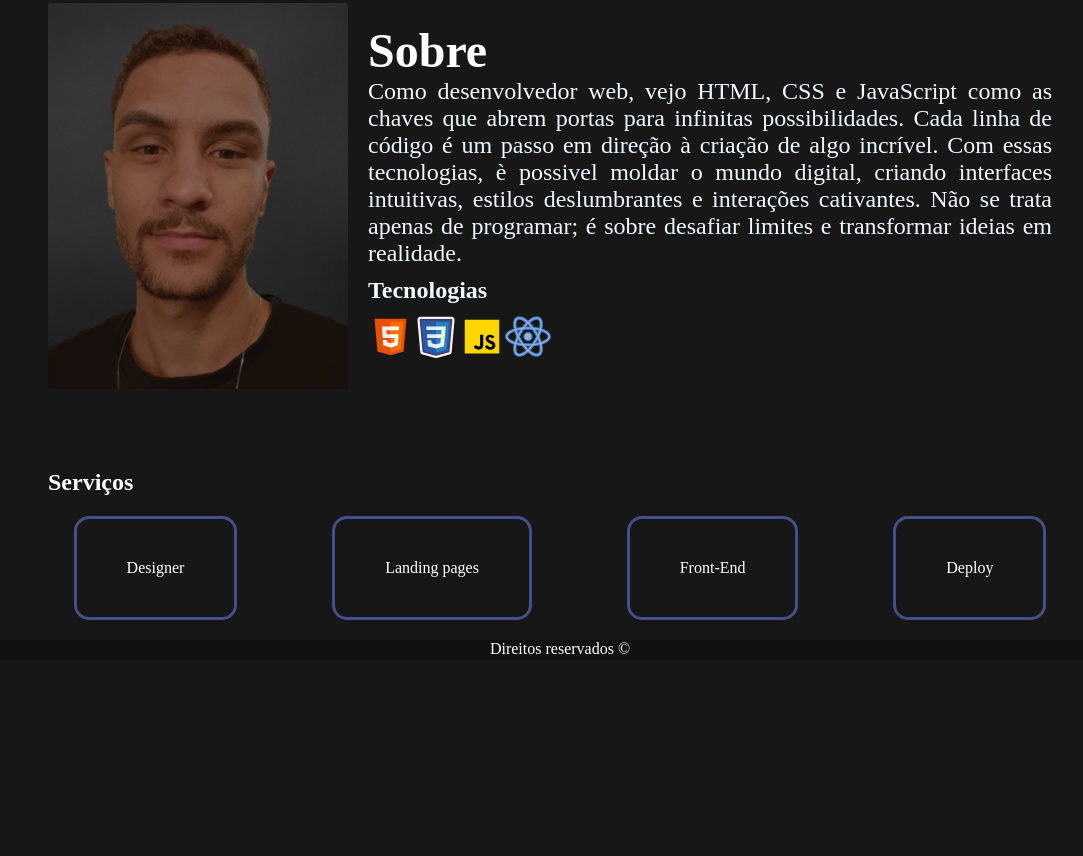
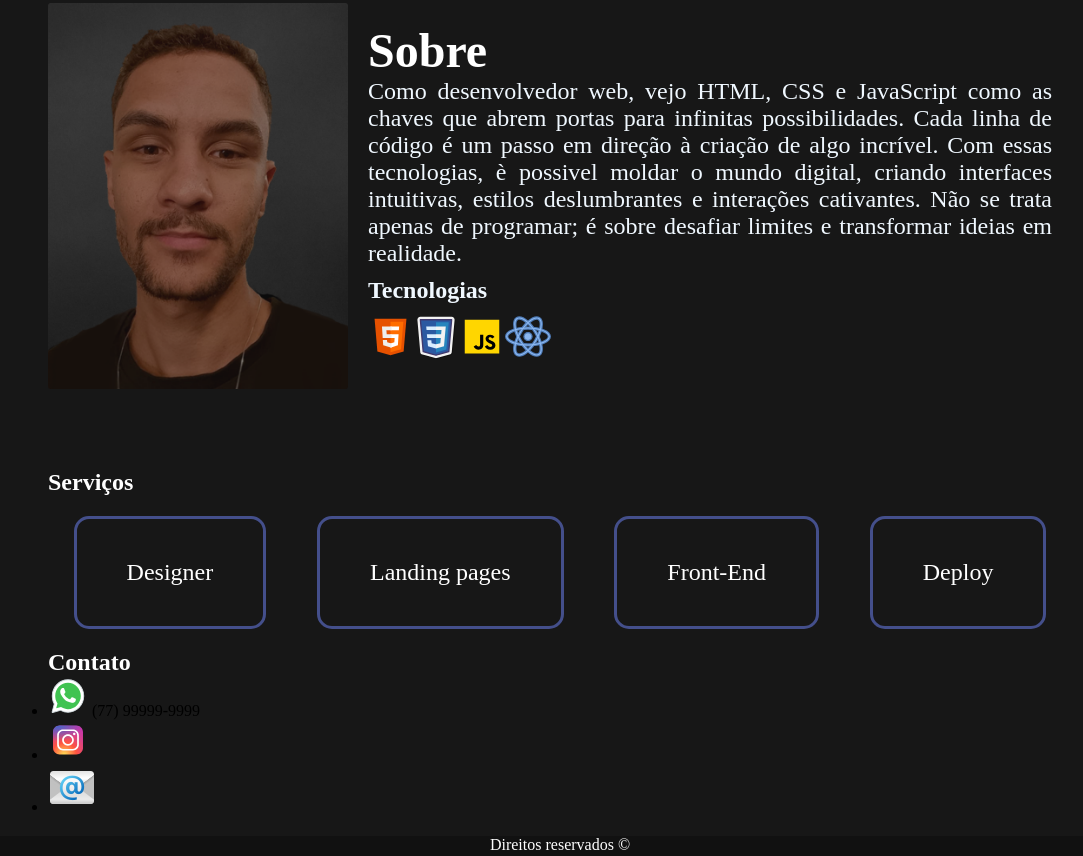
Before and after one commit to cdalves/Portfolio, a plain HTML site: page Index.html in a window 1280 px wide. Shown: the part 417-1273 px from the top of the page, without its empty margins (80-1163 px from the left). Before the commit the page ends 1077 px from the top, so only its background shows below. Drawn offline with Linux system fonts and the light colour scheme.

Commit message:
start contact

```diff
--- a/Index.html
+++ b/Index.html
@@ -29,10 +29,10 @@
                 </p>
                 <h2>Tecnologias</h2>
                 <ul id="tec">
-                    <li><img src="assets/SVGs/HTML.svg" alt=""></li>
-                    <li><img src="assets/SVGs/CSS.svg" alt=""></li>
-                    <li><img src="assets/SVGs/Java Script.svg" alt=""></li>
-                    <li><img src="assets/SVGs/React.svg" alt=""></li>
+                    <li><img src="assets/icons/HTML.svg" alt=""></li>
+                    <li><img src="assets/icons/CSS.svg" alt=""></li>
+                    <li><img src="assets/icons/Java Script.svg" alt=""></li>
+                    <li><img src="assets/icons/React.svg" alt=""></li>
 
                 </ul>
             </div>
@@ -47,6 +47,18 @@
                 <li>Deploy</li>
             </ul>
         </section>
+
+        <section id="contact">
+            <h1>Contato</h1>
+            <ul id="">
+                <li>
+                    <img src="assets/icons/WhatsApp.svg" alt="">
+                    <span>(77) 99999-9999</span>
+                </li>
+                <li><img src="assets/icons/Instagram.svg" alt=""></li>
+                <li><img src="assets/icons/mail.png" alt=""></li>
+            </ul>
+        </section>
     </div>
     <footer>
         <p>Direitos reservados ©</p>
--- a/Style.css
+++ b/Style.css
@@ -100,6 +100,7 @@ header{
     padding: 40px 50px;
     border-radius: 15px;
     color: #ffffff;
+    font-size: 1.5rem;
 }
 
 footer{
@@ -108,3 +109,14 @@ footer{
     text-align: center;
     color: #ffffff;
 }
+
+::-webkit-scrollbar {
+    background-color: #00000000;
+    width: 10px;
+  }
+
+  ::-webkit-scrollbar-thumb {
+    background-color: #504e4e;
+    border-radius: 5px;
+    size: 20px;
+  }
```
Also changed, not shown: assets/icons/CSS.svg (renamed from assets/SVGs/CSS.svg), assets/icons/HTML.svg (renamed from assets/SVGs/HTML.svg), assets/icons/Instagram.svg (added), assets/icons/Java Script.svg (renamed from assets/SVGs/Java Script.svg), assets/icons/React.svg (renamed from assets/SVGs/React.svg), assets/icons/WhatsApp.svg (added), assets/icons/mail.png (added).
